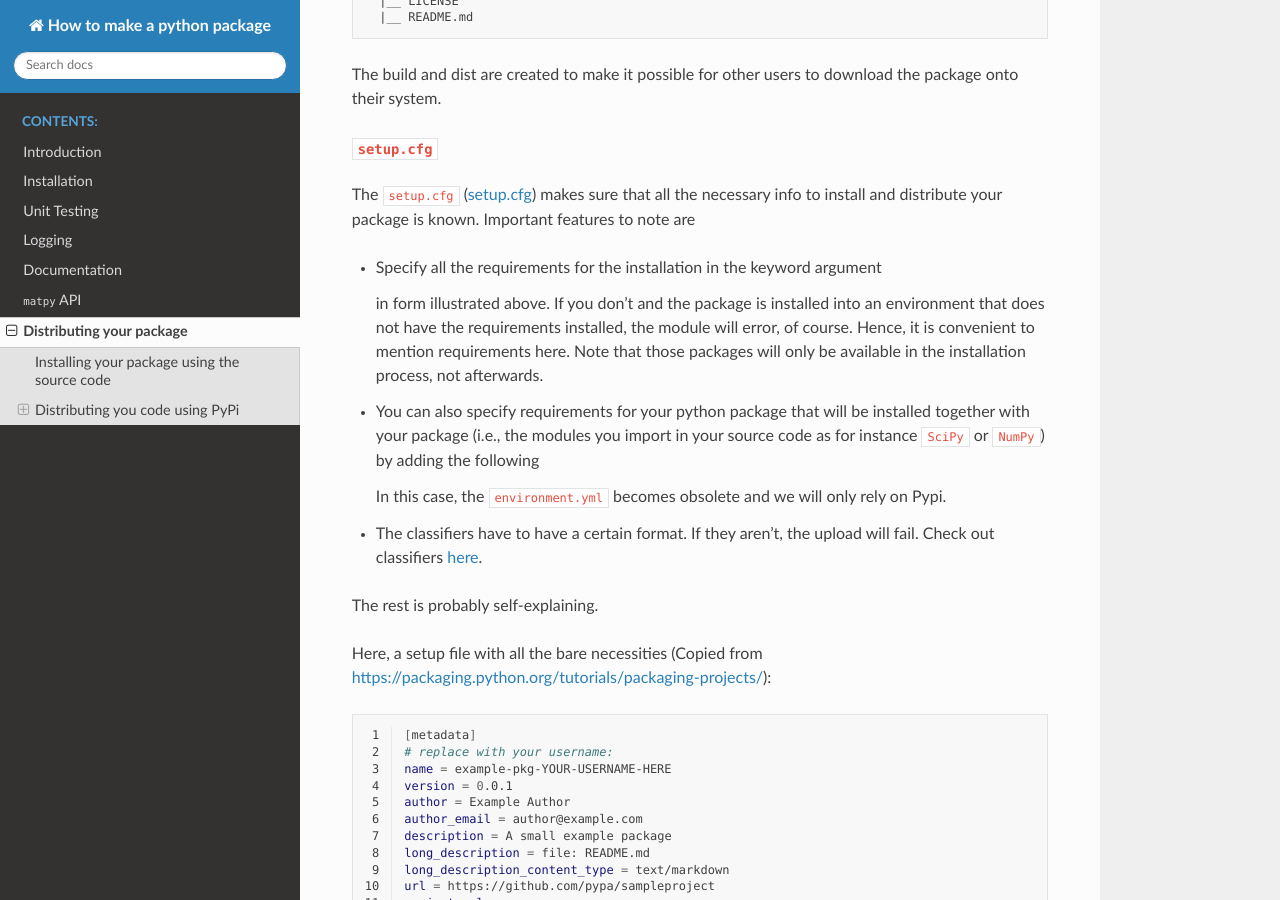
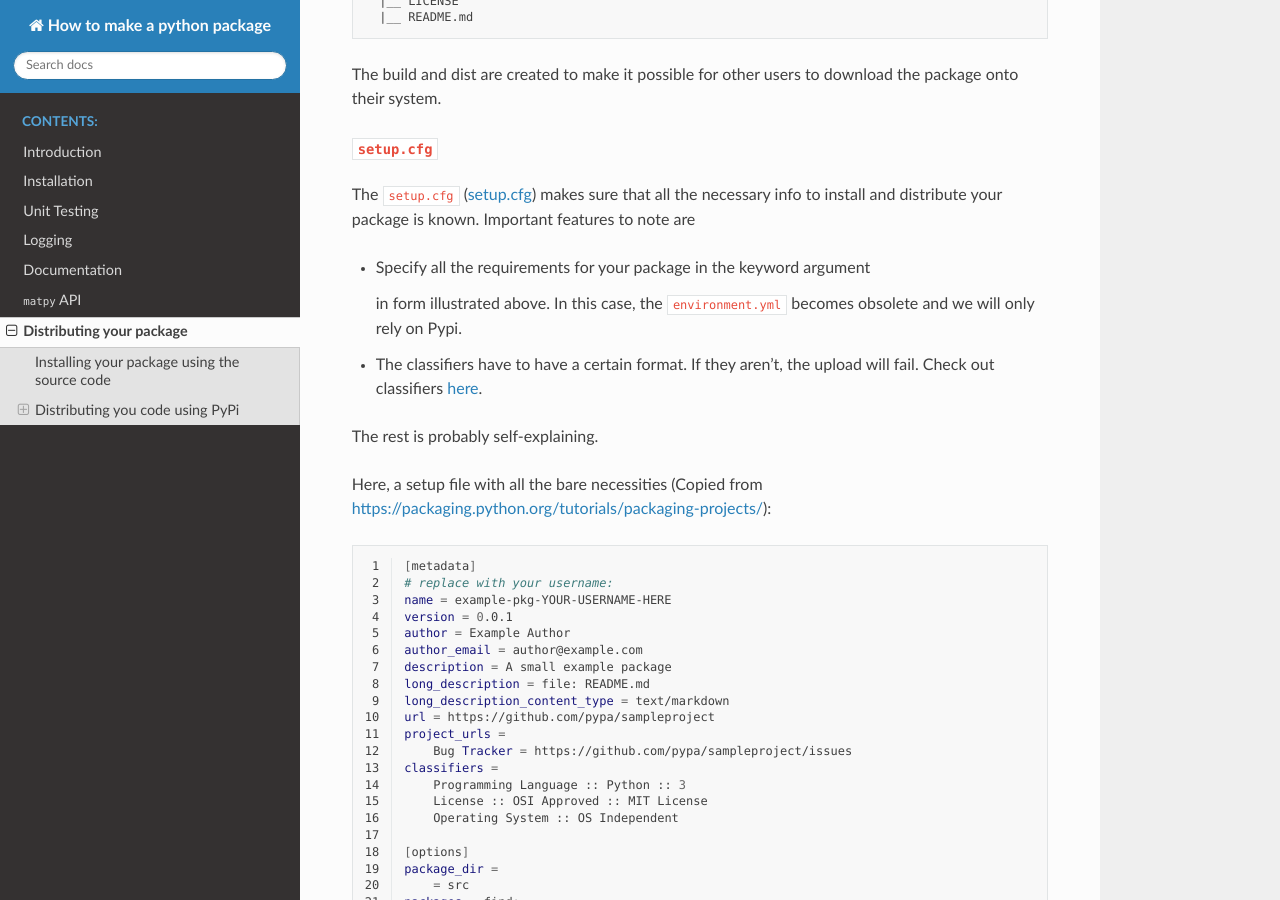
Before and after one commit to lsawade/how_to_make_a_python_package, a Sphinx documentation site: the page built from docs/source/chapters/pypi.rst, in a window 1280 px wide and 900 px high, scrolled down 1810 px. Built offline with Sphinx 7.4.7 and the Read the Docs theme 2.0.0, drawn with Linux system fonts in a browser that asks for light colours.

Commit message:
corrected explanation on dependencies

```diff
--- a/docs/source/chapters/pypi.rst
+++ b/docs/source/chapters/pypi.rst
@@ -103,26 +103,13 @@ ____________
 The ``setup.cfg`` (:ref:`setup-cfg`) makes sure that all the necessary info to
 install and distribute your package is known. Important features to note are
 
-- Specify all the requirements for the installation in the keyword argument
+- Specify all the requirements for your package in the keyword argument
 
   .. code-block:: bash
     [options]
-    install_requires = numpy; other_package
+    install_requires = numpy; my_odd_requirement
 
-  in form illustrated above. If you don't and the package is installed into an
-  environment that does not have the requirements installed, the module will
-  error, of course. Hence, it is convenient to mention
-  requirements here. Note that those packages will only be available in the
-  installation process, not afterwards.
-
-- You can also specify requirements for your python package that will be installed
-  together with your package (i.e., the modules you import in your source code
-  as for instance ``SciPy`` or ``NumPy``) by adding the following
-
-  .. code-block:: bash
-    [metdata]
-    requires = numpy; scipy; my_odd_requirement
-
+  in form illustrated above.
   In this case, the ``environment.yml`` becomes obsolete and we will only
   rely on Pypi.
 
```
